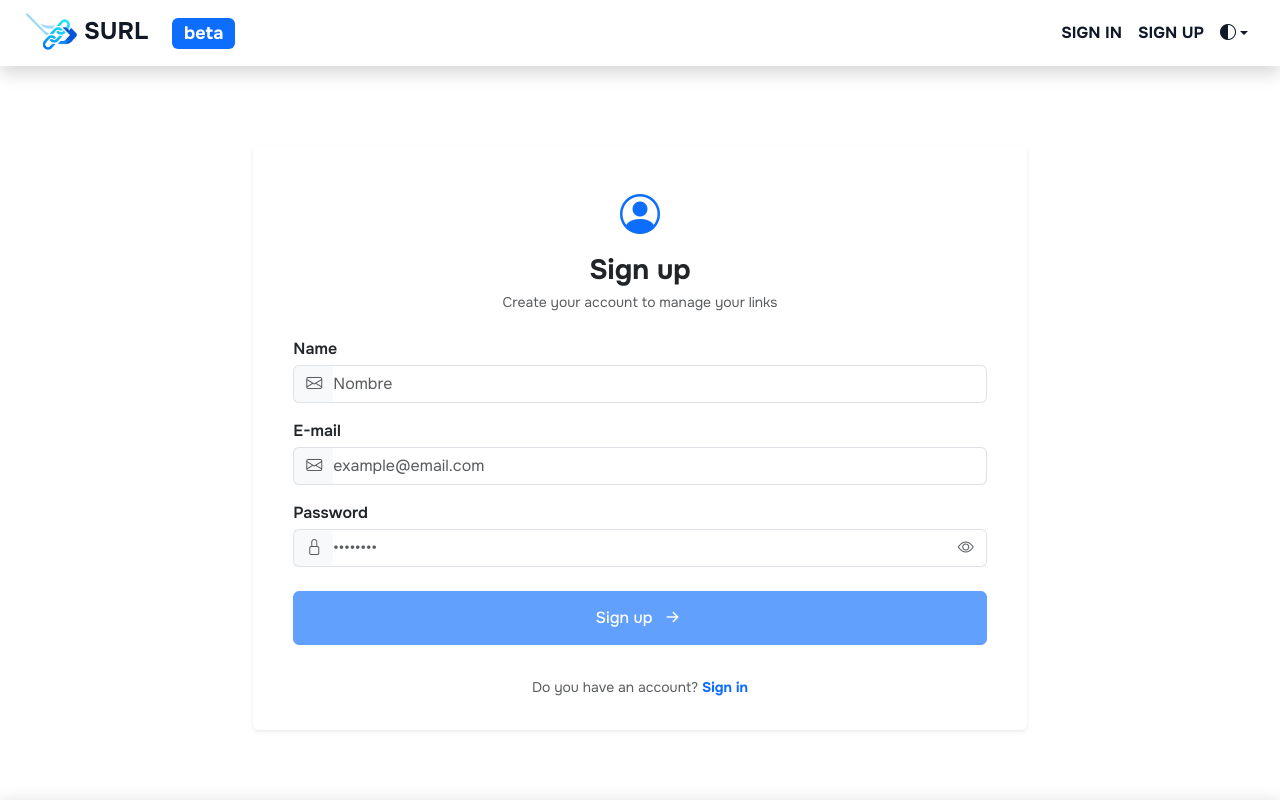
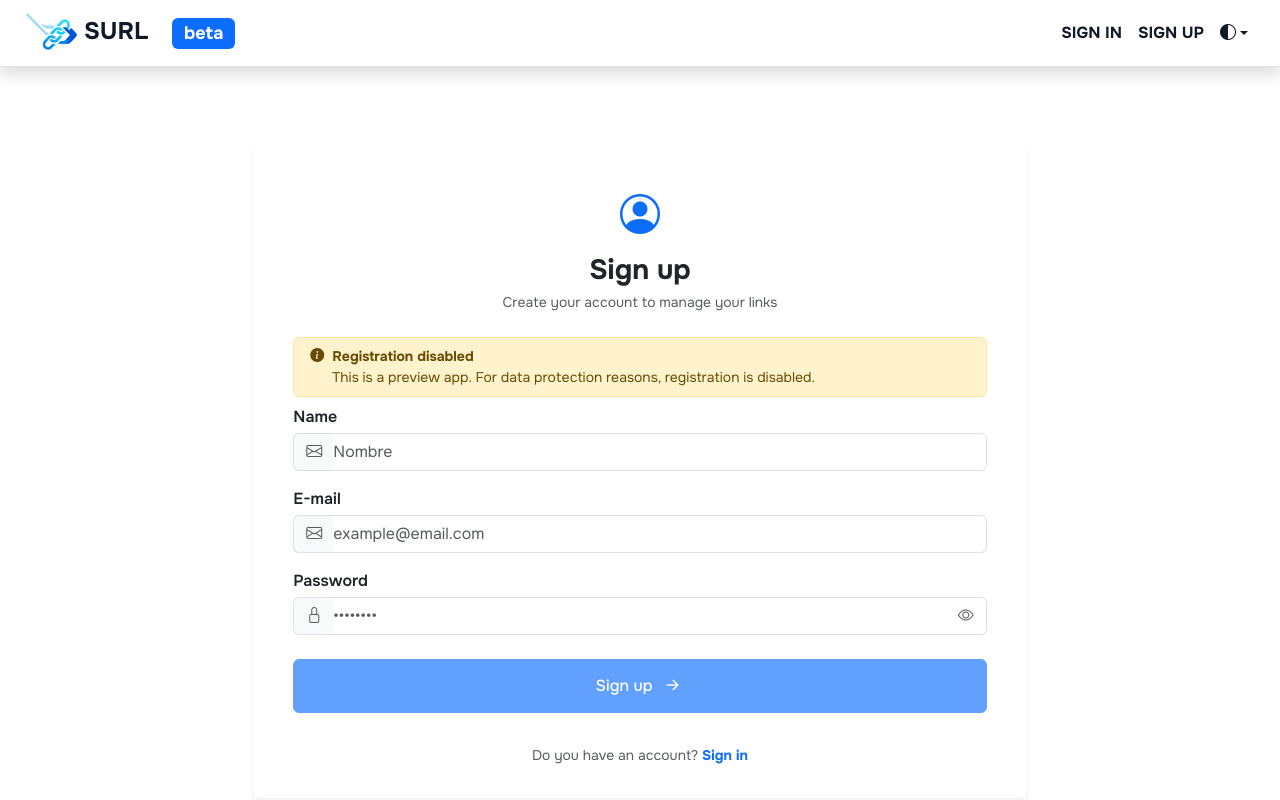
Before and after one commit to rober2415/short-url, an Angular app in the folder frontend/: page /register in a window 1280 px wide. Shown: the top 800 px of the page. Built offline with nearby package versions, Linux system fonts and the light colour scheme.

Commit message:
add alert text

```diff
--- a/frontend/src/app/features/login/components/login-form/login-form.component.html
+++ b/frontend/src/app/features/login/components/login-form/login-form.component.html
@@ -11,10 +11,12 @@
                 <p class="text-muted small">Enter your login details to manage your links</p>
             </div>
 
-            <div class="alert alert-warning d-flex align-items-start gap-2 text-start py-2 px-3 mb-2 small" role="alert">
-                <i class="bi bi-info-circle-fill mt-1"></i>
+            <div class="alert alert-warning d-flex align-items-start gap-2 py-2 px-3 mb-2 small" role="alert">
+                <i class="bi bi-info-circle-fill"></i>
                 <div>
-                    <strong>Demo account</strong>
+                    <div class="d-flex align-items-center gap-2">
+                        <strong>Demo account</strong>
+                    </div>
                     <div>
                         This is a shared demo account. Please don't enter personal or sensitive information.
                     </div>
--- a/frontend/src/app/features/register/components/register-form/register-form.component.html
+++ b/frontend/src/app/features/register/components/register-form/register-form.component.html
@@ -9,6 +9,18 @@
                 </div>
                 <h3 class="fw-bold mb-1">Sign up</h3>
                 <p class="text-muted small">Create your account to manage your links</p>
+            </div>
+
+            <div class="alert alert-warning d-flex align-items-start gap-2 py-2 px-3 mb-2 small" role="alert">
+                <i class="bi bi-info-circle-fill"></i>
+                <div>
+                    <div class="d-flex align-items-center gap-2">
+                        <strong>Registration disabled</strong>
+                    </div>
+                    <div>
+                        This is a preview app. For data protection reasons, registration is disabled.
+                    </div>
+                </div>
             </div>
 
             <div *ngIf="errorMessage" class="alert alert-danger d-flex align-items-center gap-2 py-2 px-3 mb-3 fs-7"
--- a/frontend/src/app/features/register/pages/register-page/register-page.component.ts
+++ b/frontend/src/app/features/register/pages/register-page/register-page.component.ts
@@ -33,10 +33,10 @@ export class RegisterPageComponent {
       error: (error) => {
         this.isLoading = false;
         if (error.status === 409 || error.status === 422) {
-          this.errorMessage = 'Ya existe un usuario con ese correo.';
+          this.errorMessage = 'A user with that email address already exists.';
         } else {
           this.errorMessage =
-            'Ocurrió un error al registrarte. Inténtalo de nuevo.';
+            'An error occurred whilst you were registering. Please try again.';
         }
       },
     });
```
